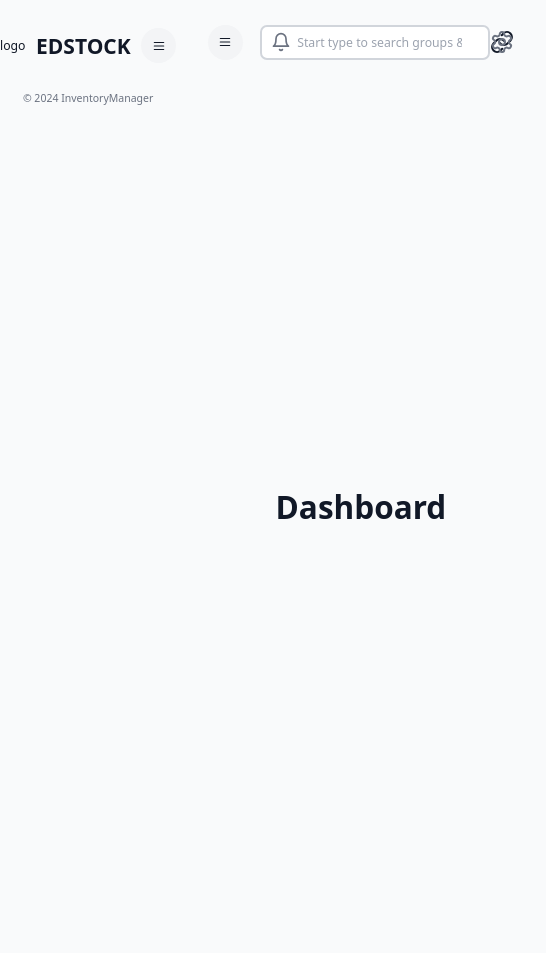
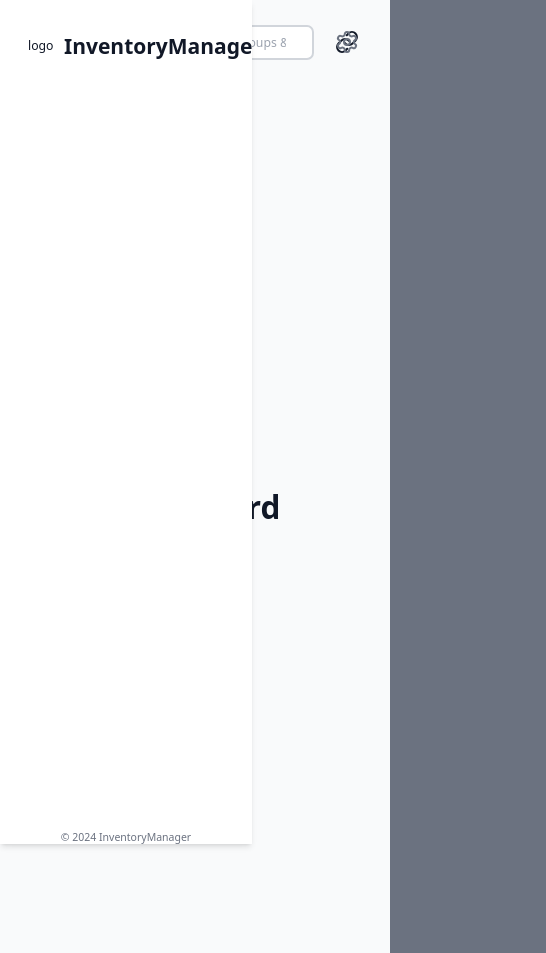
Before and after one commit to philsmirnoff/inventory-manager, a Next.js app in the folder client/: page / in a window 390 px wide. Shown: the whole page, 546 px wide, since content can reach past the window. Built offline with nearby package versions, Linux system fonts and the light colour scheme; no server answers.

Commit message:
Add collapsing functionality to sidebar

```diff
--- a/client/app/(components)/Navbar/index.tsx
+++ b/client/app/(components)/Navbar/index.tsx
@@ -1,15 +1,25 @@
 "use client";
 
+import { useAppDispatch, useAppSelector } from "@/app/redux";
+import { setIsSidebarCollapsed } from "@/app/state";
 import { Bell, Link, Menu, Settings } from "lucide-react";
 
 const Navbar = () => {
+
+  const dispatch = useAppDispatch();
+  const isSidebarCollapsed = useAppSelector((state) => state.global.isSidebarCollapsed);
+
+  const toggleSidebar = () => {
+    dispatch(setIsSidebarCollapsed(!isSidebarCollapsed));
+  }
+
   return (
     <div className="flex justify-between items-center w-full mb-7">
       {/* LEFT SIDE */}
       <div className="flex justify-between items-center gap-5">
         <button
           className="px-3 py-3 bg-gray-100 rounded-full hover:bg-blue-100"
-          onClick={() => {}}
+          onClick={toggleSidebar}
         >
           <Menu className="w-4 h-4" />
         </button>
--- a/client/app/(components)/Sidebar/index.tsx
+++ b/client/app/(components)/Sidebar/index.tsx
@@ -1,17 +1,38 @@
 "use client";
 
+import { useAppDispatch, useAppSelector } from "@/app/redux";
+import { setIsSidebarCollapsed } from "@/app/state";
 import { Menu } from "lucide-react";
 import React from "react";
 
 const Sidebar = () => {
+
+  const dispatch = useAppDispatch();
+  const isSidebarCollapsed = useAppSelector((state) => state.global.isSidebarCollapsed);
+
+  const toggleSidebar = () => {
+    dispatch(setIsSidebarCollapsed(!isSidebarCollapsed));
+  }
+
+  const sidebarClassNames = `fixed flex flex-col ${
+    isSidebarCollapsed ? "w-0 md:w-16" : "w-72 md:w-64"
+  } bg-white transition-all duration-300 overflow-hidden h-full shadow-md z-40`;
+
   return (
     /* TOP LOGO */
-    <div>
-      <div className="flex gap-3 justify-between md:justify-normal items-center pt-8">
+    <div className={sidebarClassNames}>
+        <div
+        className={`flex gap-3 justify-between md:justify-normal items-center pt-8 ${
+          isSidebarCollapsed ? "px-5" : "px-8"
+        }`}
+      >
         <div>logo</div>
-        <h1 className="font-extrabold text-2xl">EDSTOCK</h1>
-
-        <button className="md:hidden px-3 py-3 bg-gray-100 rounded-full hover:bg-blue-100">
+        <h1
+          className={`${
+            isSidebarCollapsed ? "hidden" : "block"
+          } font-extrabold text-2xl`}
+        >InventoryManager</h1>
+        <button className="md:hidden px-3 py-3 bg-gray-100 rounded-full hover:bg-blue-100" onClick={toggleSidebar}  >
           <Menu className="w-4 h-4" />
         </button>
       </div>
```
